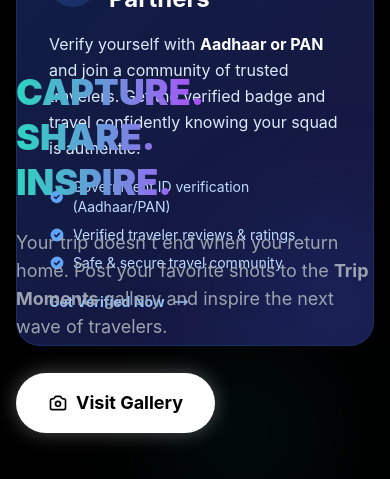
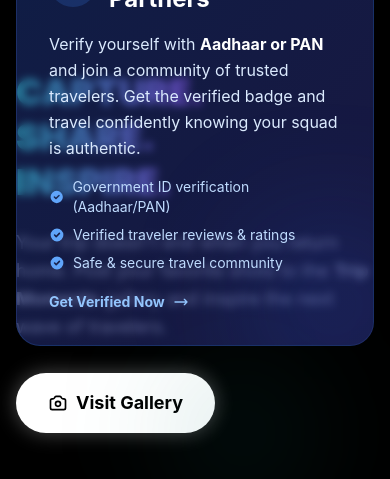
Before and after one commit to gamechanger162/TripSang, a Next.js app in the folder client/: page / in a window 390 px wide. Shown: the part 4626-5105 px from the top of the page. Built offline with nearby package versions, Linux system fonts and the light colour scheme; no server answers.

Commit message:
fix: Resolve mobile text overlap by adjusting z-index on homepage sections

```diff
--- a/client/src/app/page.tsx
+++ b/client/src/app/page.tsx
@@ -359,7 +359,7 @@
             </section>
 
             {/* Bento Grid Features - MODERN REPLACEMENT */}
-            <section className="py-24 relative bg-dark-900">
+            <section className="py-24 relative bg-dark-900 z-20">
                 <div className="absolute inset-0 bg-[url('https://grainy-gradients.vercel.app/noise.svg')] opacity-20" />
                 <div className="max-w-7xl mx-auto px-4 sm:px-6 lg:px-8 relative z-10">
                     <div className="mb-16 md:flex items-end justify-between">
@@ -487,10 +487,10 @@
             </section>
 
             {/* New "Moments" Showcase Section */}
-            <section className="py-20 bg-black relative overflow-hidden">
+            <section className="py-20 bg-black relative overflow-hidden z-0">
                 <div className="max-w-7xl mx-auto px-4 sm:px-6 lg:px-8">
                     <div className="flex flex-col md:flex-row items-center gap-12">
-                        <div className="md:w-1/2 relative z-10">
+                        <div className="md:w-1/2 relative">
                             <h2 className="text-4xl md:text-6xl font-black text-transparent bg-clip-text bg-gradient-to-r from-primary-400 via-purple-500 to-pink-500 mb-6 leading-tight">
                                 CAPTURE.<br />SHARE.<br />INSPIRE.
                             </h2>
```
